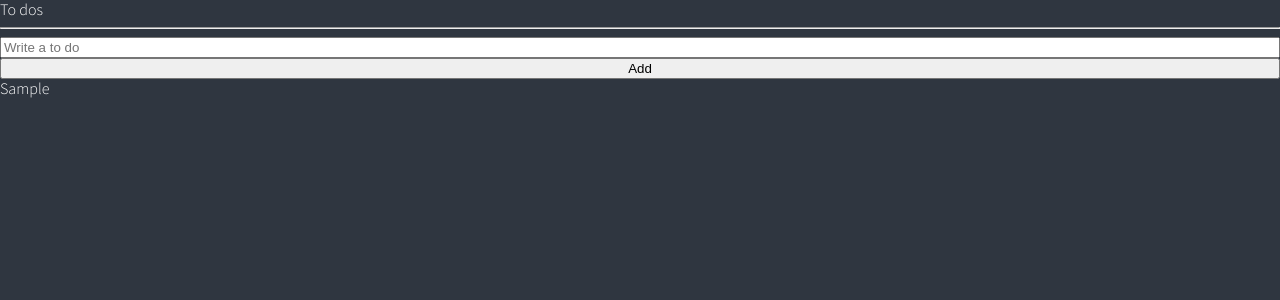
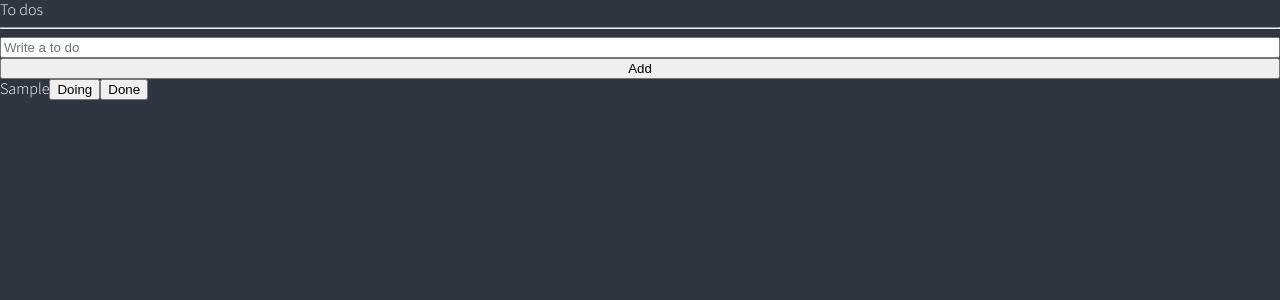
Before and after one commit to cloudgray/my-app-ts, a React (Create React App) app: page / in a window 1280 px wide. Both pictures are taken after typing "Sample" into the empty fields and a click on the button "Add". Shown: the top 300 px of the page. Built offline with nearby package versions, Linux system fonts and the light colour scheme.

Commit message:
Recoil applied

```diff
--- /dev/null
+++ b/src/atoms.tsx
@@ -0,0 +1,12 @@
+import { atom } from "recoil";
+
+export interface IToDo {
+  text: string;
+  id: number;
+  category: "TO_DO" | "DOING" | "DONE";
+}
+
+export const toDoState = atom<IToDo[]>({
+  key: "toDo",
+  default: [],
+});
--- /dev/null
+++ b/src/components/CreateToDo.tsx
@@ -0,0 +1,37 @@
+import { useForm } from "react-hook-form";
+import { useSetRecoilState } from "recoil";
+import { toDoState } from "../atoms";
+
+interface IForm {
+  toDo: string;
+}
+
+function CreateToDo() {
+  const setToDos = useSetRecoilState(toDoState);
+  const { register, handleSubmit, setValue } = useForm<IForm>();
+
+  const handleValid = ({ toDo }: IForm) => {
+    setToDos((oldToDos) => [
+      { text: toDo, id: Date.now(), category: "TO_DO" },
+      ...oldToDos,
+    ]);
+    setValue("toDo", "");
+  };
+
+  return (
+    <form
+      style={{ display: "flex", flexDirection: "column" }}
+      onSubmit={handleSubmit(handleValid)}
+    >
+      <input
+        {...register("toDo", {
+          required: "Please write a To Do",
+        })}
+        placeholder="Write a to do"
+      />
+      <button>Add</button>
+    </form>
+  );
+}
+
+export default CreateToDo;
--- /dev/null
+++ b/src/components/ToDo.tsx
@@ -0,0 +1,33 @@
+import { useSetRecoilState } from "recoil";
+import { IToDo, toDoState } from "../atoms";
+
+function ToDo({ text, category, id }: IToDo) {
+  const setToDos = useSetRecoilState(toDoState);
+  const onClick = (event: React.MouseEvent<HTMLButtonElement>) => {
+    const {
+      currentTarget: { name },
+    } = event;
+  };
+  return (
+    <li>
+      <span>{text}</span>
+      {category !== "DOING" && (
+        <button name="DOING" onClick={onClick}>
+          Doing
+        </button>
+      )}
+      {category !== "TO_DO" && (
+        <button name="TO_DO" onClick={onClick}>
+          To Do
+        </button>
+      )}
+      {category !== "DONE" && (
+        <button name="DONE" onClick={onClick}>
+          Done
+        </button>
+      )}
+    </li>
+  );
+}
+
+export default ToDo;
--- a/src/components/ToDoList.tsx
+++ b/src/components/ToDoList.tsx
@@ -1,51 +1,19 @@
 import { useForm } from "react-hook-form";
-import { atom, useRecoilState } from "recoil";
-
-interface IForm {
-  toDo: string;
-}
-
-interface IToDo {
-  text: string;
-  id: number;
-  category: "TO_DO" | "DOING" | "DONE";
-}
-
-const toDoState = atom<IToDo[]>({
-  key: "toDo",
-
-  default: [],
-});
+import { useRecoilState, useRecoilValue } from "recoil";
+import { toDoState } from "../atoms";
+import CreateToDo from "./CreateToDo";
+import ToDo from "./ToDo";
 
 function ToDoList() {
-  const [toDos, setToDos] = useRecoilState(toDoState);
-  const { register, handleSubmit, setValue } = useForm<IForm>();
-  const onValid = ({ toDo }: IForm) => {
-    setToDos((oldToDos) => [
-      { text: toDo, id: Date.now(), category: "TO_DO" },
-      ...oldToDos,
-    ]);
-    setValue("toDo", "");
-  };
+  const toDos = useRecoilValue(toDoState);
   return (
     <div>
       <h1>To dos</h1>
       <hr />
-      <form
-        style={{ display: "flex", flexDirection: "column" }}
-        onSubmit={handleSubmit(onValid)}
-      >
-        <input
-          {...register("toDo", {
-            required: "Please write a To Do",
-          })}
-          placeholder="Write a to do"
-        />
-        <button>Add</button>
-      </form>
+      <CreateToDo />
       <ul>
         {toDos.map((toDo) => (
-          <li key={toDo.id}>{toDo.text}</li>
+          <ToDo key={toDo.id} {...toDo} />
         ))}
       </ul>
     </div>
```
